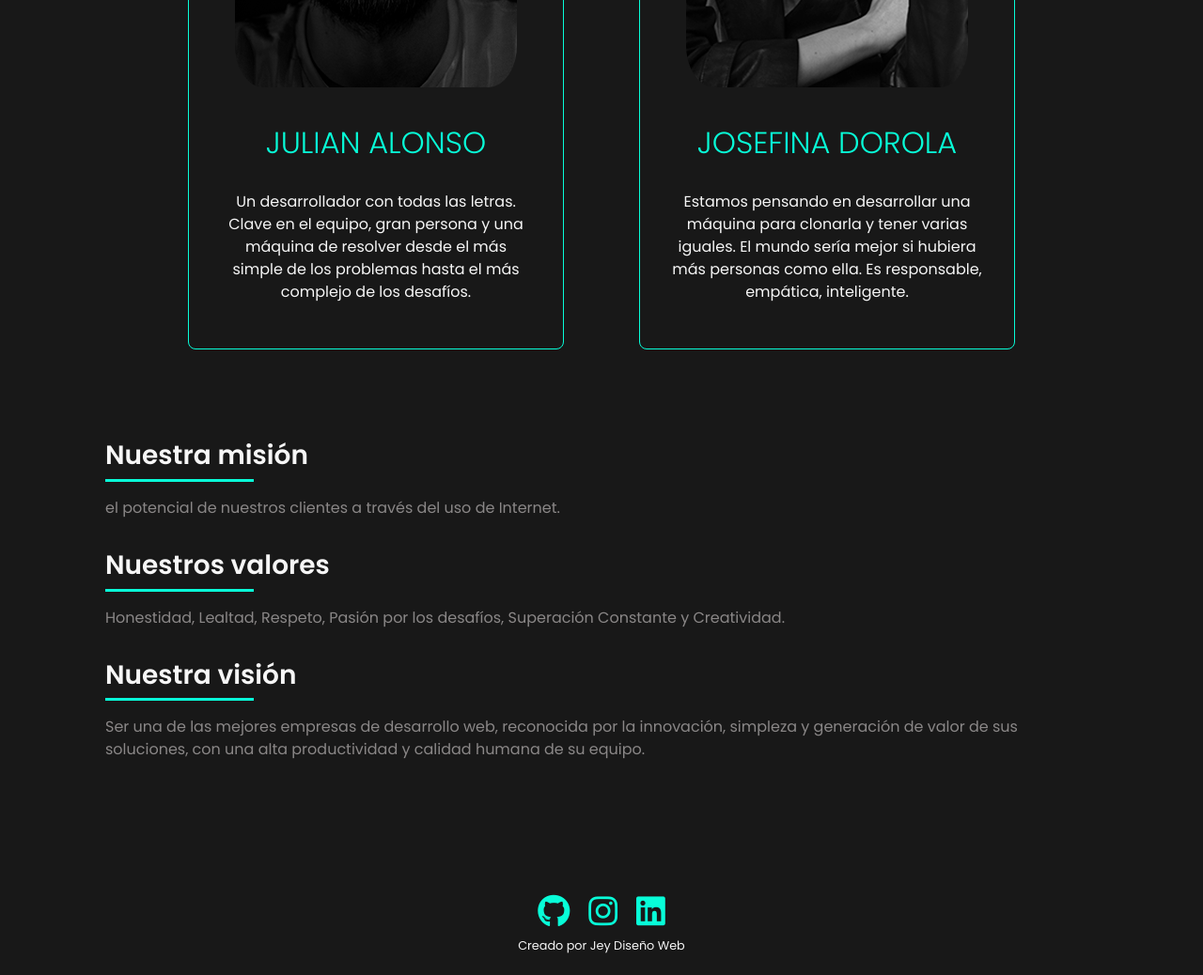
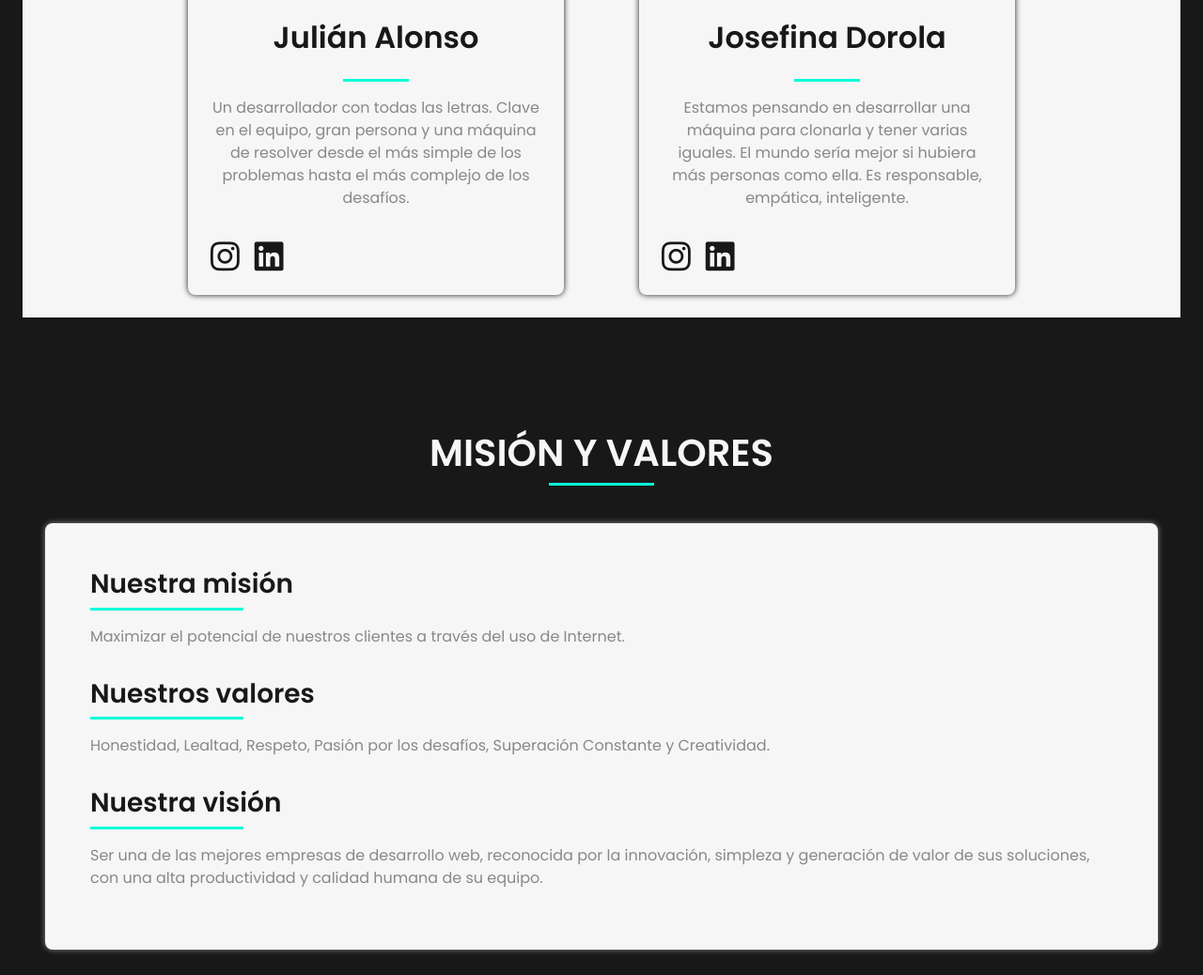
Before and after one commit to josefinadorola/portfolio, a website: page pages/nosotros.html in a window 1280 px wide. Shown: the part 701-1739 px from the top of the page at 94% size. Drawn offline with nearby package versions, Linux system fonts and the light colour scheme.

Commit message:
Arreglo nosotros

```diff
--- a/pages/nosotros.html
+++ b/pages/nosotros.html
@@ -63,7 +63,7 @@
   </header>
   <!--Fin de la cabecera-->
   <main>
-    <section class="section">
+    <section class="section nosotros">
       <div class="titulos-paginas">
         <h2 class="h2-secciones">
           ¿QUIENES SOMOS?
@@ -71,18 +71,24 @@
           <span class="titulo-borde"></span>
       </div>
 
-      <article class="container-nosotros">
+      <div class="container-nosotros">
         <div class="item-nosotros">
           <div class="img-nosotros">
             <img src="../assets/img/julian.png" alt="Julian" />
           </div>
           <div class="descripcion-nosotros">
-            <h3 class="titulo-nosotros">JULIAN ALONSO</h3>
-            <p class="descripcion-nosotros">
+            <h3 class="titulo-nosotros">Julián Alonso</h3>
+            <span class="divisor"></span>
+            <p>
               Un desarrollador con todas las letras. Clave en el equipo, gran persona y una máquina de resolver desde el
               más simple de los problemas hasta el
               más complejo de los desafíos.
             </p>
+          </div>
+          <div class="redes-us">
+            <a href="https://www.instagram.com/jose.dorola/" target="_blank"><i class="fa-brands fa-instagram"></i></a>
+            <a href="https://www.linkedin.com/in/maria-josefina-dorola-61508955/" target="_blank"><i
+              class="fa-brands fa-linkedin"></i></a>
           </div>
         </div>
         <div class="item-nosotros">
@@ -90,43 +96,57 @@
             <img src="../assets/img/josefina.png" alt="Josefina" />
           </div>
           <div class="descripcion-nosotros">
-            <h3 class="titulo-nosotros">JOSEFINA DOROLA</h3>
-            <p class="descripcion-nosotros">Estamos pensando en desarrollar una
+            <h3 class="titulo-nosotros">Josefina Dorola</h3>
+            <span class="divisor"></span>
+            <p>Estamos pensando en desarrollar una
               máquina para clonarla y tener varias iguales. El mundo sería mejor si hubiera más personas como ella. Es
               responsable, empática, inteligente.</p>
           </div>
+          <div class="redes-us">
+            <a href="https://www.instagram.com/jose.dorola/" target="_blank"><i class="fa-brands fa-instagram"></i></a>
+            <a href="https://www.linkedin.com/in/maria-josefina-dorola-61508955/" target="_blank"><i
+              class="fa-brands fa-linkedin"></i></a>
+          </div>
         </div>
-      </article>
+      </div>
+    </section>
 
- <div class="mision-vision">
-  <div>
-      <article>
+<section class="section">
+  <div class="titulos-paginas">
+    <h2 class="h2-secciones">
+      MISIÓN Y VALORES
+      <h2 />
+           <span class="titulo-borde"></span>
+  </div>
+
+  <div class="mision-vision">
+    <div>
+      <div class="mv-item">
         <h3>Nuestra misión</h3>
-        <span></span>
-        <p> el potencial de nuestros clientes a través del uso de Internet.</p>
-      </article>
+        <span class="divisor"></span>
+        <p>Maximizar el potencial de nuestros clientes a través del uso de Internet.</p>
+      </div>
 
-      <article>
+      <div class="mv-item">
         <h3>Nuestros valores </h3>
-        <span></span>
+        <span class="divisor"></span>
         <p>
           Honestidad, Lealtad, Respeto, Pasión por los desafíos, Superación Constante y Creatividad.
         </p>
-      </article>
+      </div>
 
-      <article>
+      <div class="mv-item">
         <h3>Nuestra visión</h3>
-        <span></span>
+        <span class="divisor"></span>
         <p>
           Ser una de las mejores empresas de desarrollo web, reconocida por la innovación, simpleza y generación de
           valor de sus soluciones, con una alta productividad y calidad humana de su equipo.
         </p>
-      </article>
-
-    </div>
- <img src="../assets/img/mvision.png" alt="equipo">
+      </div>
     </div>
 
+ <img src="../assets/img/mvision.png" alt="equipo">
+</div>
     </section>
   </main>
 
--- a/sass/base/_general.scss
+++ b/sass/base/_general.scss
@@ -38,17 +38,18 @@ a{
     width: 100%;
     display: flex;
     justify-content: center;
+    flex-direction: column;
     padding: 1.5rem;
 
     .section{
       width: 100%;
-      max-width: 1200px;
       display: flex;
       flex-direction: column;
       justify-content: center;
       padding: 1.5rem;
-      gap: 3rem;
-  }
+      margin-bottom: 3rem;
+
+    }
 }
 
 
--- a/sass/base/_responsive.scss
+++ b/sass/base/_responsive.scss
@@ -117,19 +117,27 @@
 
   }
 
+    /*Fin pagina portfolio**/
+
+   /*Página nosotros*/
+ .nosotros{
+    background-color: $bg-color;
 
   .container-nosotros {
     flex-direction: column;
+    background-color: $bg-color;
+    gap: 1rem;
+
 
     .item-nosotros {
+      background-color: $font-gral;
         width: 20rem;
          margin: 0;
 
         .img-nosotros{
 
-
             img{
-                width: 16rem;
+                width: 15rem;
 
         }
     }
@@ -137,8 +145,9 @@
       }
 
   }
+}
 
-  /*Fin pagina portfolio**/
+
 }
 
 
--- a/sass/components/_nosotros.scss
+++ b/sass/components/_nosotros.scss
@@ -2,12 +2,15 @@
 @import '../base/responsive';
 
 /*comienzo pagina nosotros*/
+.nosotros{
+  background: linear-gradient(180deg, $bg-color 50%, $font-gral 50%);
+
 
 .container-nosotros {
-    width: 100%;
+    max-width: 1200px;
+    margin: 0 auto;
     display: flex;
     flex-wrap: wrap;
-    justify-content: center;
     gap: 5rem;
 
 
@@ -17,50 +20,88 @@
         justify-content: center;
         width: 25rem;
         padding: 1rem;
-        border: 1px solid $first-color;
-        border-radius: 0.5em;
+        border-radius: 0.5rem;
         text-align: center;
+        box-shadow: 0 0 6px $bg-color;
 
         .img-nosotros {
             padding: 1rem;
 
-
             img {
-                border-radius: 10%;
+              width: 80%;
+              max-width: 100%;
+              height: auto;
+                border-radius: 0.5rem;
                 object-fit: cover;
             }
 
         }
 
+        .descripcion-nosotros {
+          padding: 0.5em;
+          display: flex;
+          flex-direction: column;
+
+          .titulo-nosotros{
+            font-size: 2em;
+            color: $bg-color;
+            font-weight: bold;
+
+        }
+
+        span{
+          background-color: $first-color;
+          width: 20%;
+          height: 3px;
+          margin: 1rem auto;
+          }
+
+          p{
+            color: $grey;
+          }
+
+      }
+
+        .redes-us{
+          display: flex;
+          justify-content: left;
+
+          .fa-instagram, .fa-linkedin {
+            padding: 0.5rem;
+            font-size: 2.2em;
+            color: $bg-color;
+            transition: transform 1s;
+
+            &:hover {
+             transform: scale(1.2);
+           }
+        }
+      }
+
     }
-
-    .titulo-nosotros {
-        color: $first-color;
-        font-size: 2em;
-        padding: 0.5em;
-        font-weight: lighter;
-    }
-
-    .descripcion-nosotros {
-        padding: 0.5em;
-    }
-
+}
 }
 
 .mision-vision{
+  width: 100%;
+  max-width: 1200px;
+  margin: 0 auto;
     display: flex;
     padding: 2rem;
     align-content: center;
+    background-color: $font-gral;
+    border-radius: 0.5rem;
+    box-shadow: 0 0 6px $grey;
 
 
-article{
+.mv-item{
 
     display: flex;
     flex-direction: column;
     margin: 1rem;
 
     h3{
-        color: $font-gral;
+        color: $bg-color;
         font-weight: bold;
 
 
@@ -76,11 +117,11 @@ article{
         color: $grey;
         text-align: left;
         padding-top: 1rem;
+
     }
 }
 img{
-    border-radius: 10px;
-    border: 1px solid $font-gral;
+    border-radius: 0.5rem;
     filter: grayscale(100%);
     margin-left: 5rem;
     transition: 1s;
```
Also changed, not shown: package.json (+10 -2 lines), css/style.css, 1 other file.
